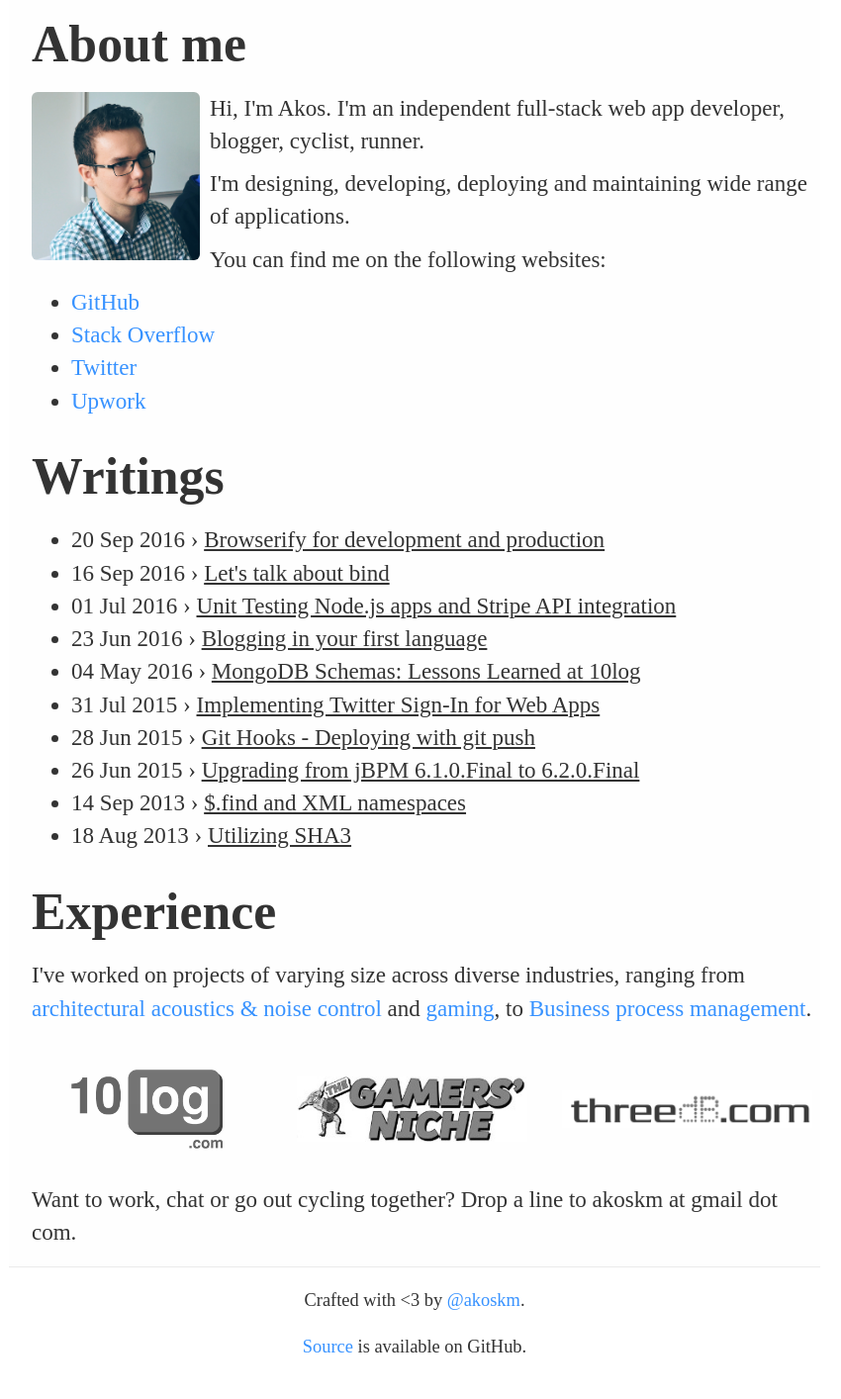
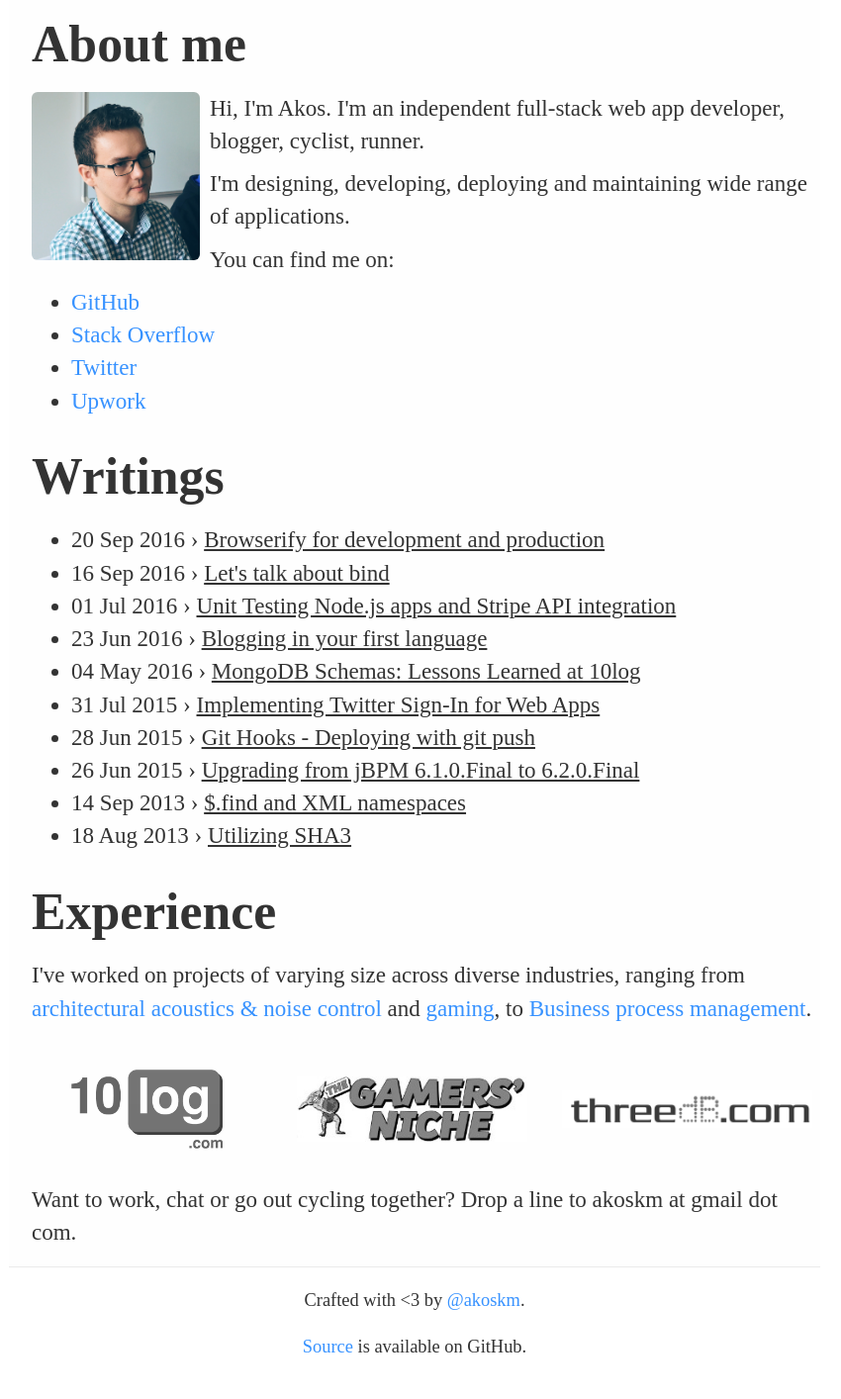
Before and after one commit to akoskm/akoskm.github.io, a Jekyll site: the page built from index.html, in a window 1280 px wide. Shown: the whole page at 99% size, without its empty margins (221-1071 px from the left). Built offline with Jekyll 4.4.1, drawn with Linux system fonts in a browser that asks for light colours; nearby versions of some CDN libraries; some web fonts are replaced; comment, search, counter and statistics services are not loaded.

Commit message:
Update index.html

```diff
--- a/index.html
+++ b/index.html
@@ -16,7 +16,7 @@ title: Akos Kemives
         <img src="assets/img/me.png" class="me"></img>
         <p>Hi, I'm Akos. I'm an independent full-stack web app developer, blogger, cyclist, runner.</p>
         <p>I'm designing, developing, deploying and maintaining wide range of applications.</p>
-        <p>You can find me on the following websites:</p>
+        <p>You can find me on:</p>
       </div>
     </div>
     <div class="grid">
```
